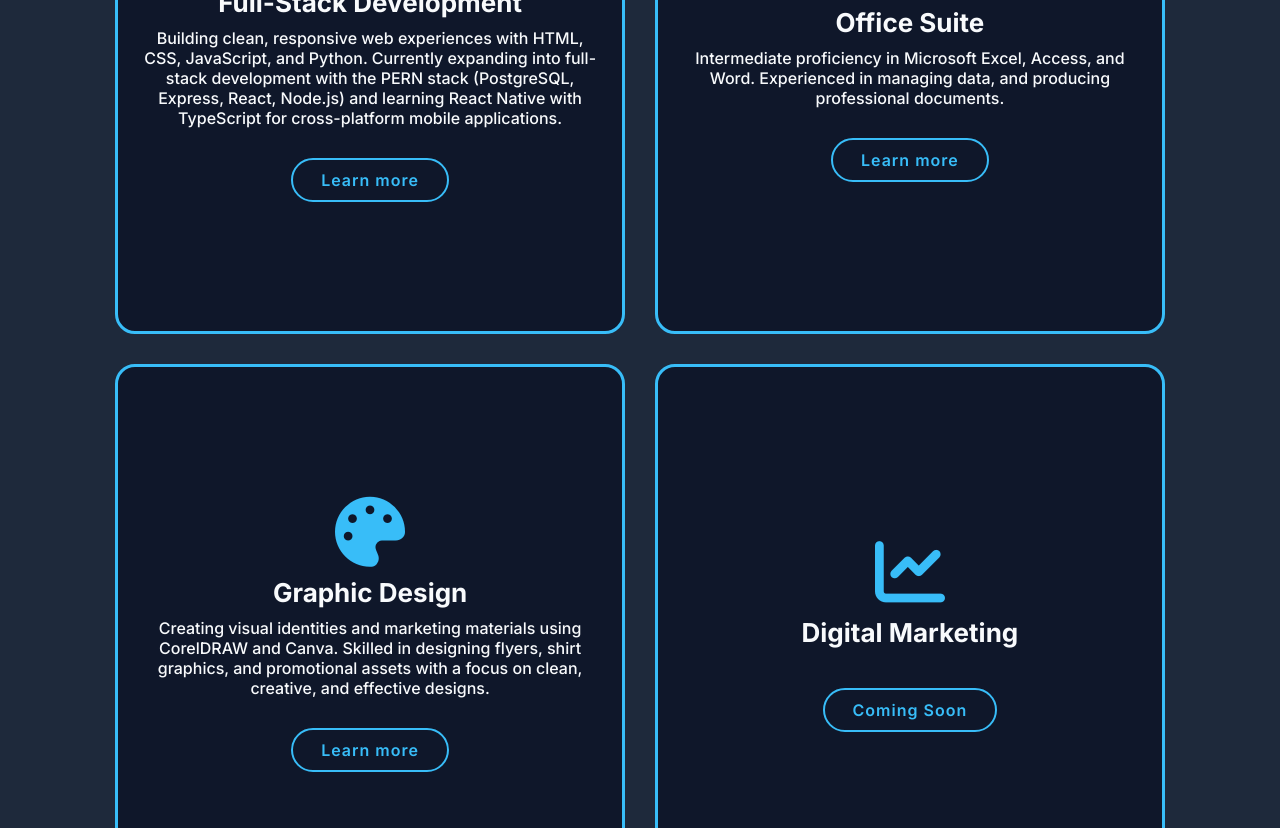
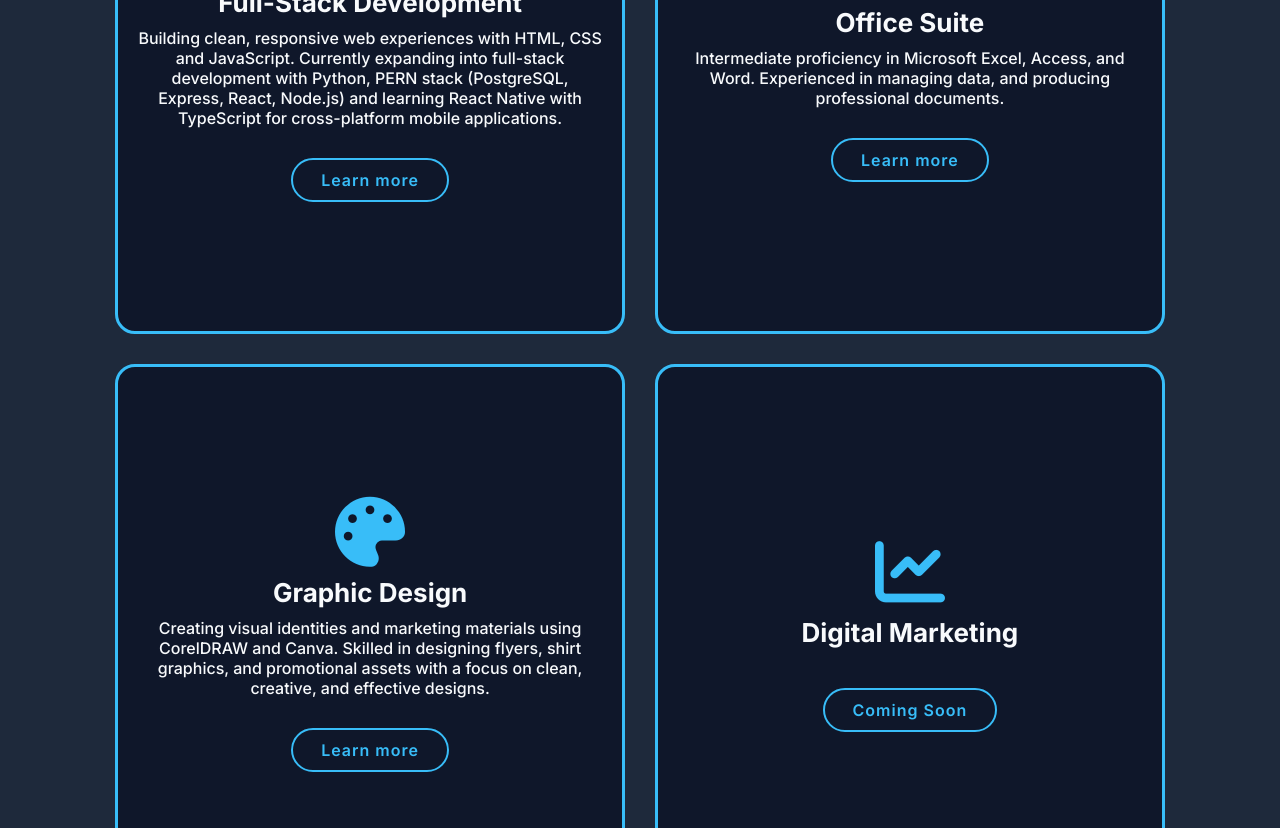
Before and after one commit to ArcherTembe/Portfolio, a plain HTML site: page index.html in a window 1280 px wide. Shown: the part 1293-2121 px from the top of the page. Drawn offline with Linux system fonts and the light colour scheme.

Commit message:
Update services description in index.html

```diff
--- a/index.html
+++ b/index.html
@@ -69,7 +69,7 @@
             <div class="services-box">
                 <i class="fa-solid fa-code"></i>
                 <h3>Full-Stack Development</h3>
-                <p>Building clean, responsive web experiences with HTML, CSS, JavaScript, and Python. Currently expanding into full-stack development with the PERN stack (PostgreSQL, Express, React, Node.js) and learning React Native with TypeScript for cross-platform mobile applications.</p>
+                <p>Building clean, responsive web experiences with HTML, CSS and JavaScript. Currently expanding into full-stack development with Python, PERN stack (PostgreSQL, Express, React, Node.js) and learning React Native with TypeScript for cross-platform mobile applications.</p>
                 <a href="#" class="btn">Learn more</a>
             </div>
 
```
